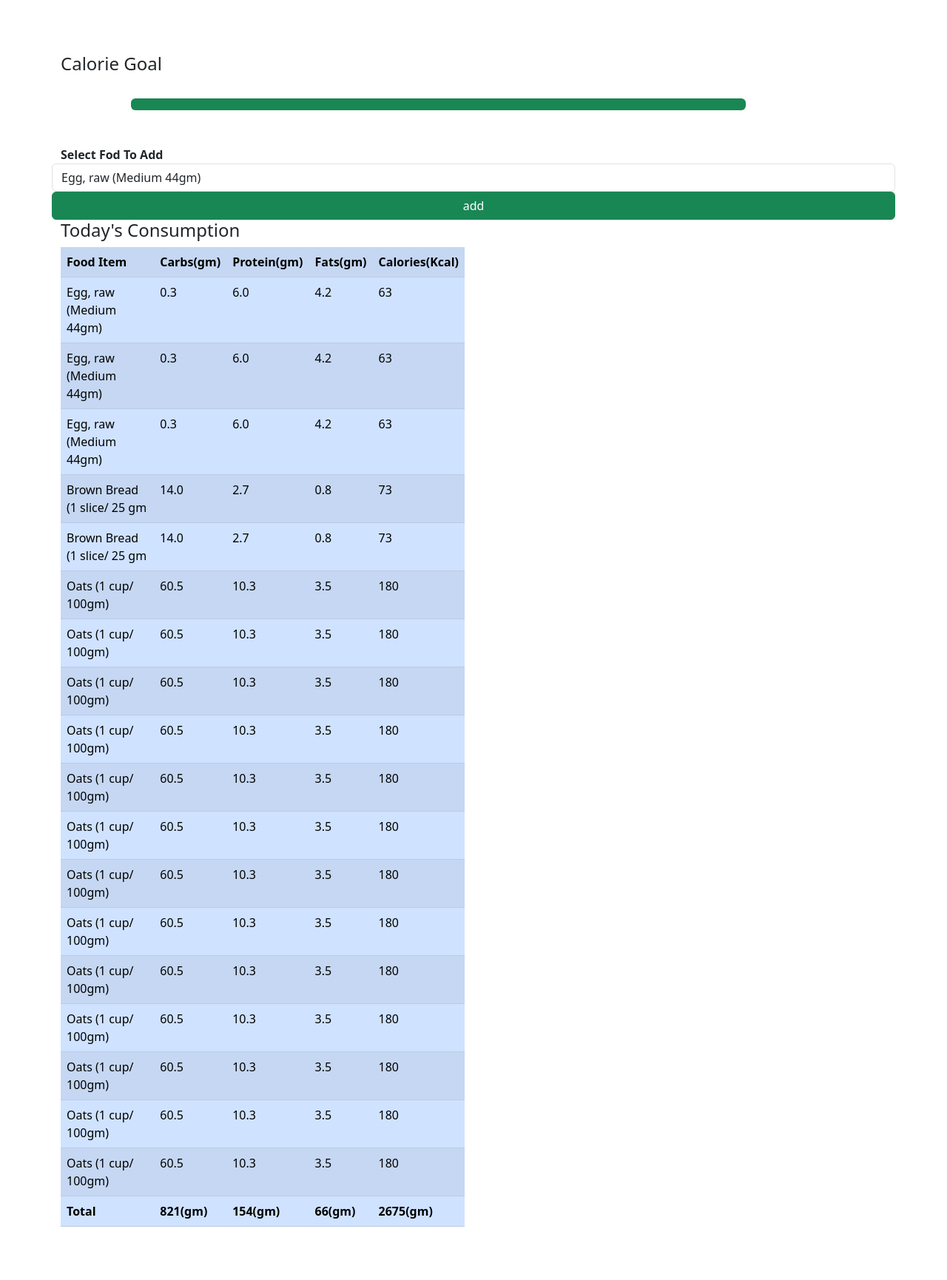
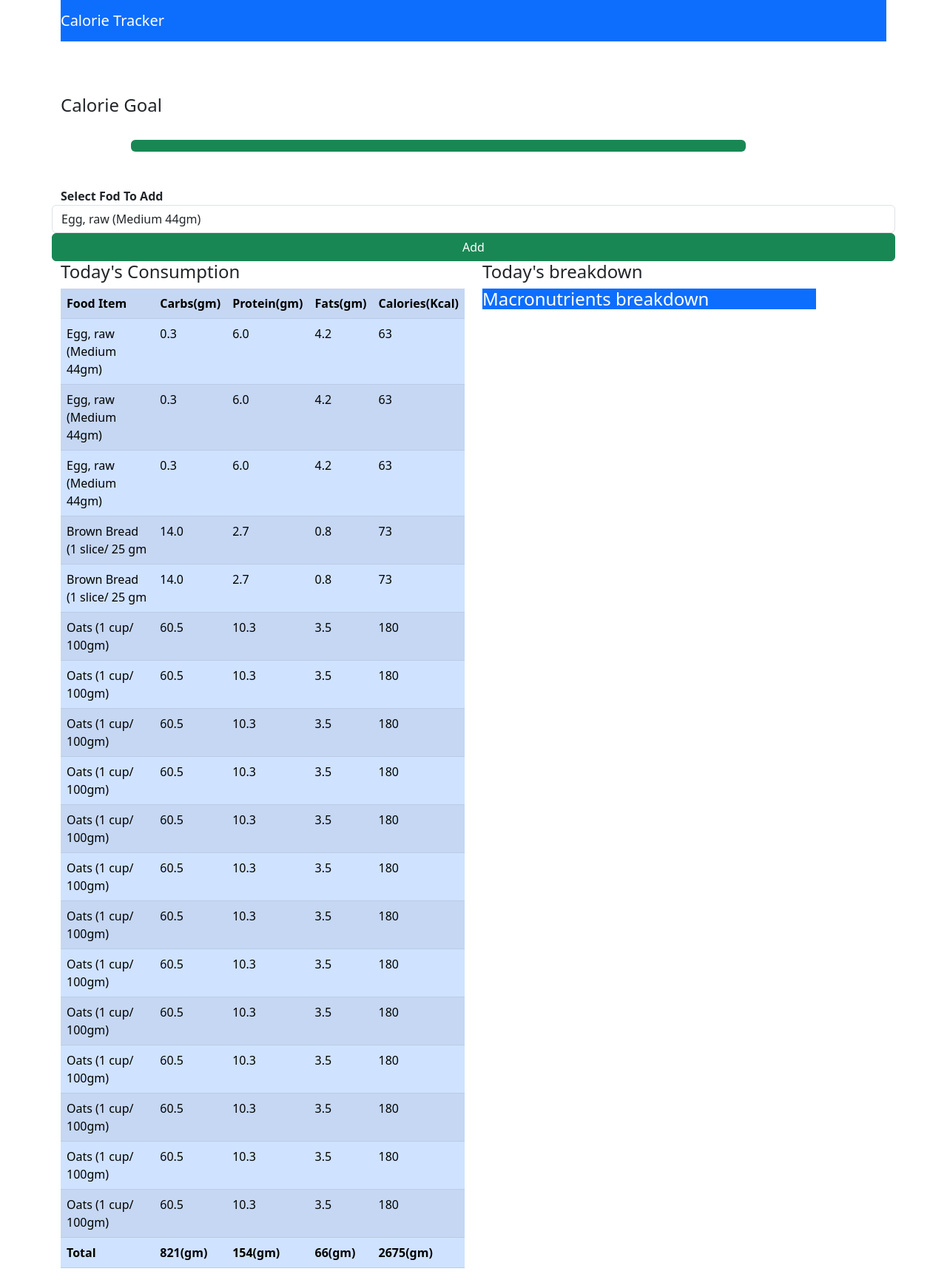
Before and after one commit to lddi-lab/django-calcount, a Django app: page / in a window 1280 px wide. Shown: the whole page at 74% size. Before the commit the page ends 1658 px from the top, so only its background shows below. Run offline with Django 4.2, Linux system fonts and the light colour scheme; a user stored in the database is signed in; data comes from the database, SQL or seed files in the repository; both versions use the stored data as it was after the commit.

Commit message:
added navbar

```diff
--- a/myapp/templates/myapp/index.html
+++ b/myapp/templates/myapp/index.html
@@ -10,6 +10,13 @@
 <body>
 
     <div class="container">
+        <div class="row">
+            <div class="col-md-12">
+                <nav class="navbar navbar-dark bg bg-primary">
+                    <span class="navbar-brand">Calorie Tracker</span>
+                </nav>
+            </div>
+        </div>
         <br><br><br>
         <h4>Calorie Goal</h4>
         <br>
@@ -34,7 +41,7 @@
                             <option value="{{ food.name }}">{{ food.name }}</option>
                             {% endfor %}
                         </select>
-                        <button class="btn btn-success" type="sumbit">add</button>
+                        <button class="btn btn-success" type="sumbit">Add</button>
                     </div>
                 </form>
 
@@ -71,7 +78,14 @@
                         </tr>
                 </table>
             </div>
-            <div class="col-md-5 offset"></div>
+            <div class="col-md-5 offset">
+                <div class="">
+                    <h4>Today's breakdown</h4>
+                </div>
+                <div class="card-hearder text-white bg-primary">
+                    <h4>Macronutrients breakdown</h4>
+                </div>
+            </div>
         </div>
     </div>
 
```
Also changed, not shown: db.sqlite3.
